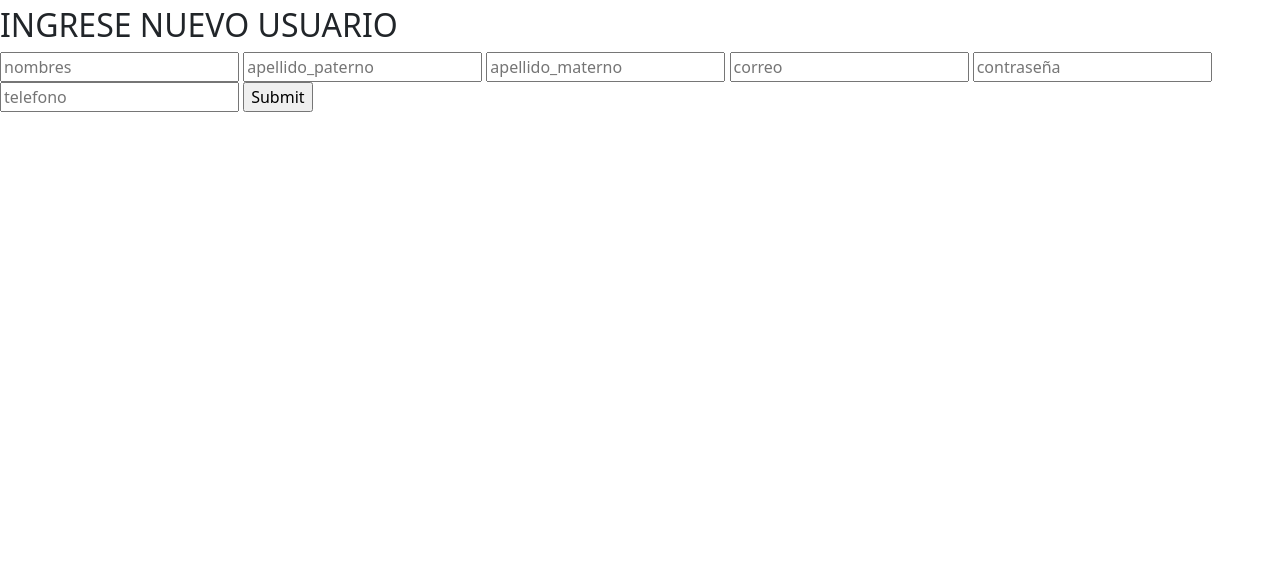
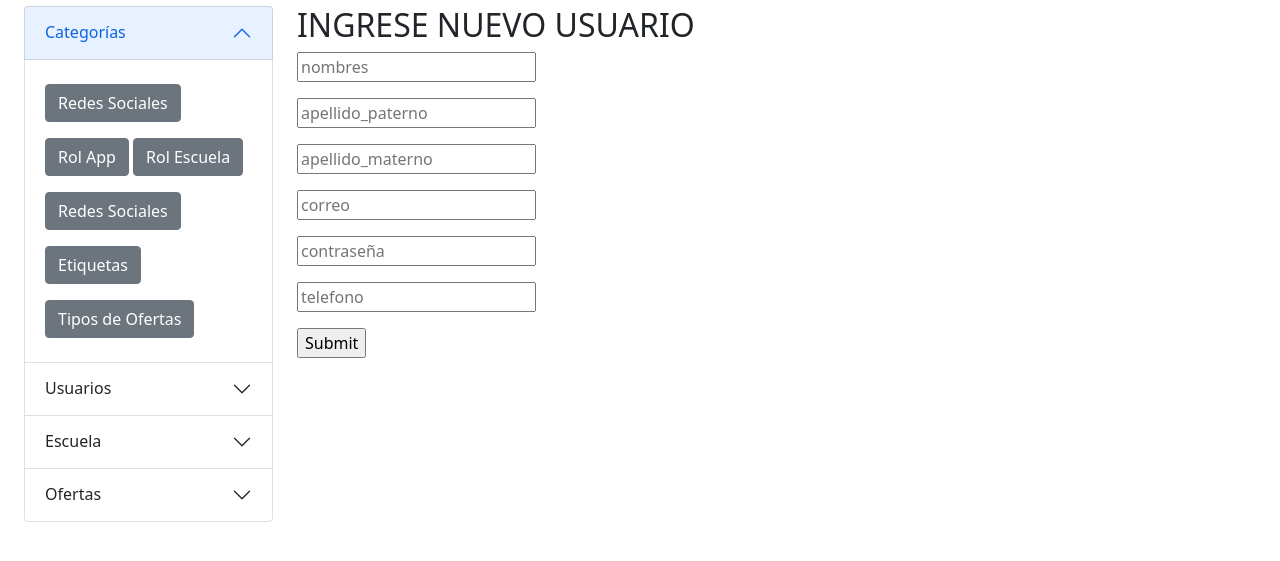
Before and after one commit to bastian-brito/proyecto-socrates, a Flask app: page / in a window 1280 px wide. Shown: the part 50-611 px from the top of the page. Run offline with Flask 2, Linux system fonts and the light colour scheme; some libraries are stand-ins or nearby versions.

Commit message:
Progreso menu layout
Se añade menu lateral (Acordeon) con botones (no linkeados)

```diff
--- a/Templates/Index.html
+++ b/Templates/Index.html
@@ -4,15 +4,25 @@
 
 <h2>INGRESE NUEVO USUARIO</h2>
 
-<form class="login-form" action="{{ url_for('crear_usuario') }}" method="post">
+<form class="login-form align-items-center" action="{{ url_for('crear_usuario') }}" method="post">
+	<div class="mb-3">
 		<input type="text" name="nombres" placeholder="nombres">
+	</div>
+	<div class="mb-3">
 		<input type="text" name="apellido_paterno" placeholder="apellido_paterno">
+	</div>
+	<div class="mb-3">
 		<input type="text" name="apellido_materno" placeholder="apellido_materno">
+	</div><div class="mb-3">
 		<input type="email" name="correo" placeholder="correo">
+	</div><div class="mb-3">
 		<input type="password" name="contraseña" placeholder="contraseña">
+	</div><div class="mb-3">
 		<input type="tel" name="telefono" placeholder="telefono">
+	</div><div class="mb-3">
+		<input type="submit" name="submit">
+	</div>
 
-	<input type="submit" name="submit">
 </form>
 
 {% endblock %}
--- a/Templates/Layout.html
+++ b/Templates/Layout.html
@@ -10,9 +10,71 @@
 				<h1 id="logo">Prototipo Plataforma</h1>
 			</nav>
 		</header>
-
+		<div class="container row">
+			<div class="accordion col-3" id="accordionExample">
+				<div class="accordion-item">
+					<h2 class="accordion-header" id="headingOne">
+						<button class="accordion-button" type="button" data-bs-toggle="collapse" data-bs-target="#collapseOne" aria-expanded="true" aria-controls="collapseOne">
+							Categorías
+						</button>
+					</h2>
+					<div id="collapseOne" class="accordion-collapse collapse show" aria-labelledby="headingOne" data-bs-parent="#accordionExample">
+						<div class="accordion-body">
+							<button type="button" class="btn btn-secondary my-2">Redes Sociales</button>
+							<button type="button" class="btn btn-secondary my-2">Rol App</button>
+							<button type="button" class="btn btn-secondary my-2">Rol Escuela</button>
+							<button type="button" class="btn btn-secondary my-2">Redes Sociales</button>
+							<button type="button" class="btn btn-secondary my-2">Etiquetas</button>
+							<button type="button" class="btn btn-secondary my-2">Tipos de Ofertas</button>
+						</div>
+					</div>
+				</div>
+				<div class="accordion-item">
+					<h2 class="accordion-header" id="headingTwo">
+						<button class="accordion-button collapsed" type="button" data-bs-toggle="collapse" data-bs-target="#collapseTwo" aria-expanded="false" aria-controls="collapseTwo">
+							Usuarios
+						</button>
+					</h2>
+					<div id="collapseTwo" class="accordion-collapse collapse" aria-labelledby="headingTwo" data-bs-parent="#accordionExample">
+						<div class="accordion-body">
+							<button type="button" class="btn btn-secondary my-2">Usuarios</button>
+						</div>
+					</div>
+				</div>
+				<div class="accordion-item">
+					<h2 class="accordion-header" id="headingThree">
+						<button class="accordion-button collapsed" type="button" data-bs-toggle="collapse" data-bs-target="#collapseThree" aria-expanded="false" aria-controls="collapseThree">
+							Escuela
+						</button>
+					</h2>
+					<div id="collapseThree" class="accordion-collapse collapse" aria-labelledby="headingThree" data-bs-parent="#accordionExample">
+						<div class="accordion-body">
+							<strong>This is the third item's accordion body.</strong> It is hidden by default, until the collapse plugin adds the appropriate classes that we use to style each element. These classes control the overall appearance, as well as the showing and hiding via CSS transitions. You can modify any of this with custom CSS or overriding our default variables. It's also worth noting that just about any HTML can go within the <code>.accordion-body</code>, though the transition does limit overflow.
+						</div>
+					</div>
+				</div>
+				<div class="accordion-item">
+					<h2 class="accordion-header" id="headingThree">
+						<button class="accordion-button collapsed" type="button" data-bs-toggle="collapse" data-bs-target="#collapseThree" aria-expanded="false" aria-controls="collapseThree">
+							Ofertas
+						</button>
+					</h2>
+					<div id="collapseThree" class="accordion-collapse collapse" aria-labelledby="headingThree" data-bs-parent="#accordionExample">
+						<div class="accordion-body">
+							<strong>This is the third item's accordion body.</strong> It is hidden by default, until the collapse plugin adds the appropriate classes that we use to style each element. These classes control the overall appearance, as well as the showing and hiding via CSS transitions. You can modify any of this with custom CSS or overriding our default variables. It's also worth noting that just about any HTML can go within the <code>.accordion-body</code>, though the transition does limit overflow.
+						</div>
+					</div>
+				</div>
+			</div>
+			<div class="container col-9">
 				{% block body %}
 
 				{% endblock %}
+			</div>
+		</div>
+
+	<script src="https://cdn.jsdelivr.net/npm/@popperjs/core@2.5.4/dist/umd/popper.min.js" integrity="sha384-q2kxQ16AaE6UbzuKqyBE9/u/KzioAlnx2maXQHiDX9d4/zp8Ok3f+M7DPm+Ib6IU" crossorigin="anonymous"></script>
+	<script src="https://cdn.jsdelivr.net/npm/bootstrap@5.0.0-beta1/dist/js/bootstrap.min.js" integrity="sha384-pQQkAEnwaBkjpqZ8RU1fF1AKtTcHJwFl3pblpTlHXybJjHpMYo79HY3hIi4NKxyj" crossorigin="anonymous"></script>
+
 	</body>
 	</html>
--- /dev/null
+++ b/testeo.py
@@ -0,0 +1 @@
+import flask from flask
```
Also changed, not shown: app.py (+18 -16 lines), .spyproject/config/workspace.ini, 2 other files. Lines whose indentation alone changed are shown as unchanged.
